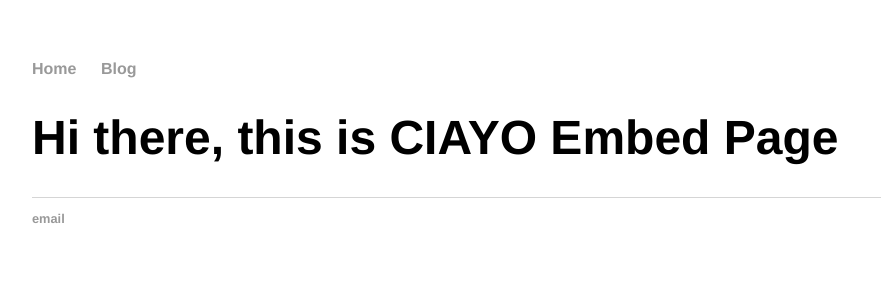
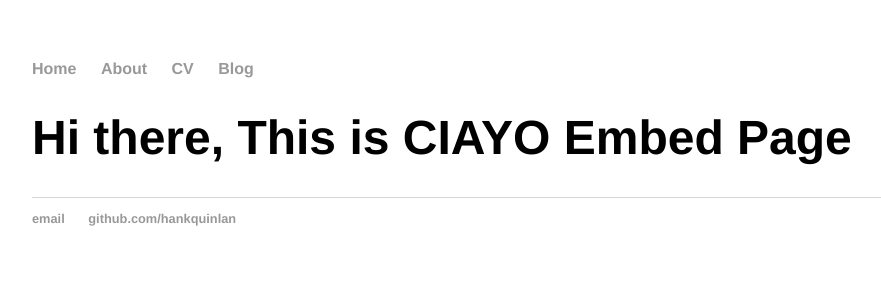
Before and after one commit to eliemarga/eliemarga.github.io, a Jekyll site: the page built from index.html, in a window 1280 px wide. Shown: the top 300 px of the page, without its empty margins (160-1041 px from the left). Built offline with Jekyll 4.4.1, drawn with Linux system fonts in a browser that asks for light colours.

Commit message:
Update index.html

```diff
--- a/index.html
+++ b/index.html
@@ -1,31 +1,8 @@
-<!DOCTYPE html>
-<html>
-	<head>
-		<title>Hank Quinlan, Horrible Cop</title>
-		<!-- link to main stylesheet -->
-		<link rel="stylesheet" type="text/css" href="/css/main.css">
-	</head>
-	<body>
-		<nav>
-    		<ul>
-        		<li><a href="/">Home</a></li>
-	        	<!--
-            <li><a href="/about">About</a></li>
-        		<li><a href="/cv">CV</a></li>
-        		-->
-            <li><a href="/blog">Blog</a></li>
-    		</ul>
-		</nav>
-		<div class="container">
-    		<div class="blurb">
-        		<h1>Hi there, this is CIAYO Embed Page</h1>
+---
+layout: default
+title: Hank Quinlan, Horrible Cop
+---
+<div class="blurb">
+	<h1>Hi there, This is CIAYO Embed Page</h1>
 
-    		</div><!-- /.blurb -->
-		</div><!-- /.container -->
-		<footer>
-    		<ul>
-        		<li><a href="mailto:erick@ciayo.com">email</a></li>
-			</ul>
-		</footer>
-	</body>
-</html>
+</div><!-- /.blurb -->
```
